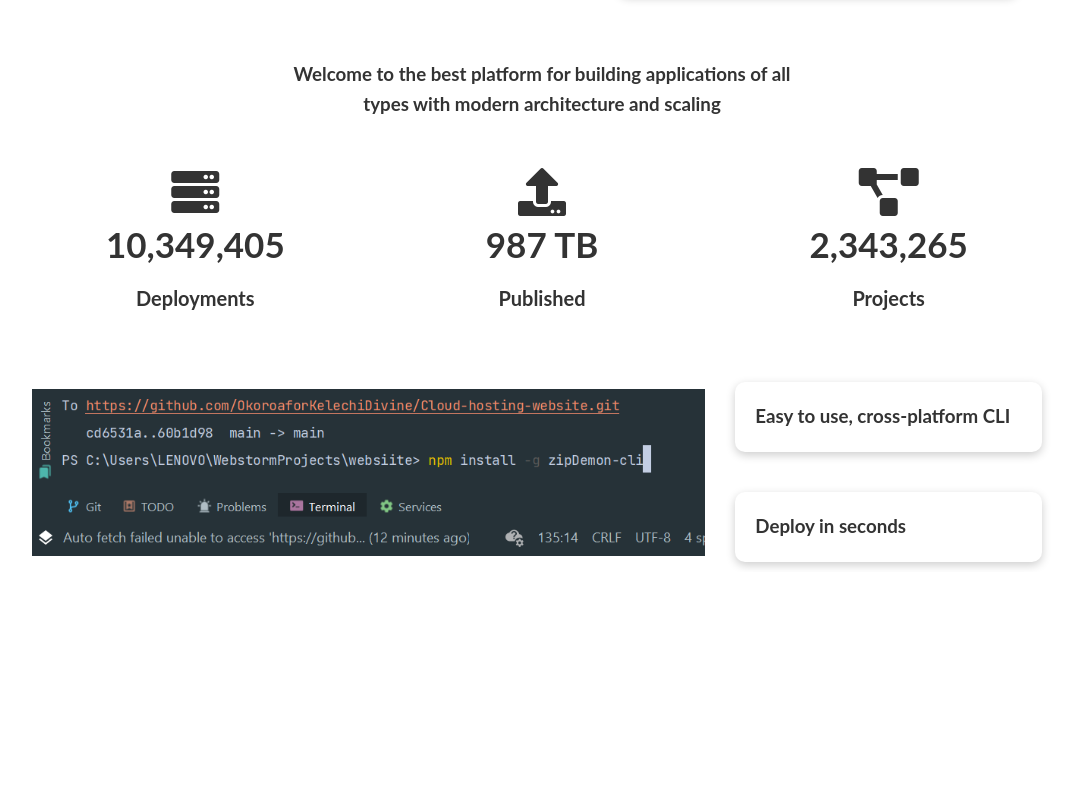
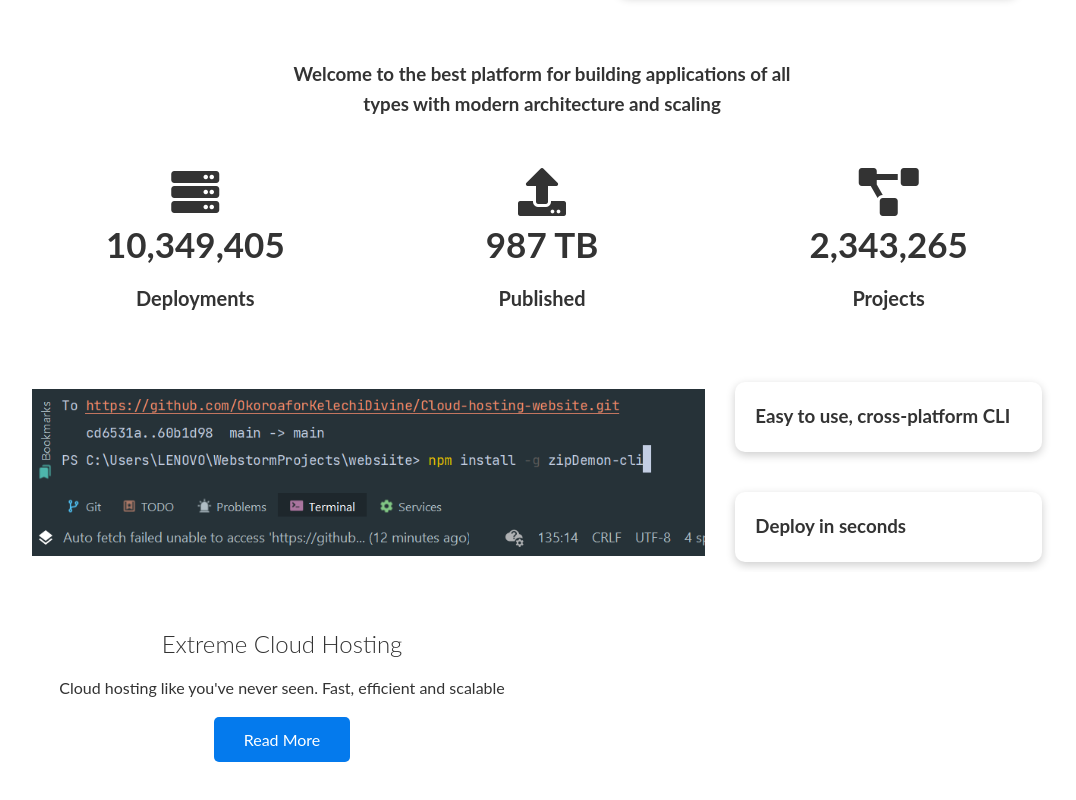
Before and after one commit to OkoroaforKelechiDivine/Cloud-hosting-website, a plain HTML site: page index.html in a window 1280 px wide. Shown: the part 510-1310 px from the top of the page, without its empty margins (98-1174 px from the left). Before the commit the page ends 1188 px from the top, so only its background shows below. Drawn offline with Linux system fonts and the light colour scheme.

```diff
--- a/index.html
+++ b/index.html
@@ -95,7 +95,10 @@
 <section class="cloud bg-primary my-2 py-2">
     <div class="container grid">
         <div class="text-center">
-            <h2 class="lg"></h2>
+            <h2 class="lg">Extreme Cloud Hosting</h2>
+            <p class="lead my-1">Cloud hosting like you've never seen.
+                Fast, efficient and scalable</p>
+            <a href="features.html" class="btn btn-dark">Read More</a>
         </div>
     </div>
 </section>
```
